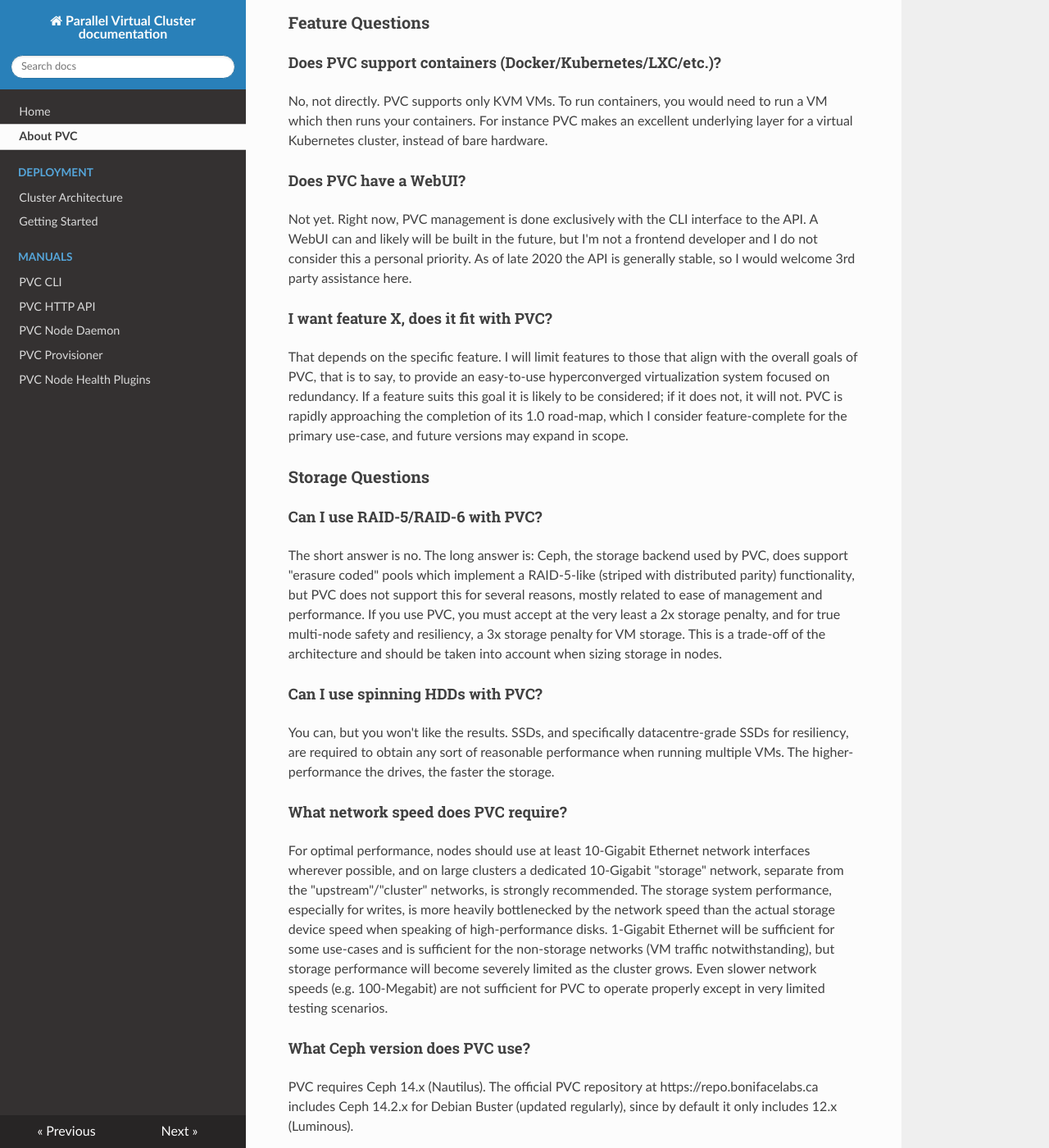
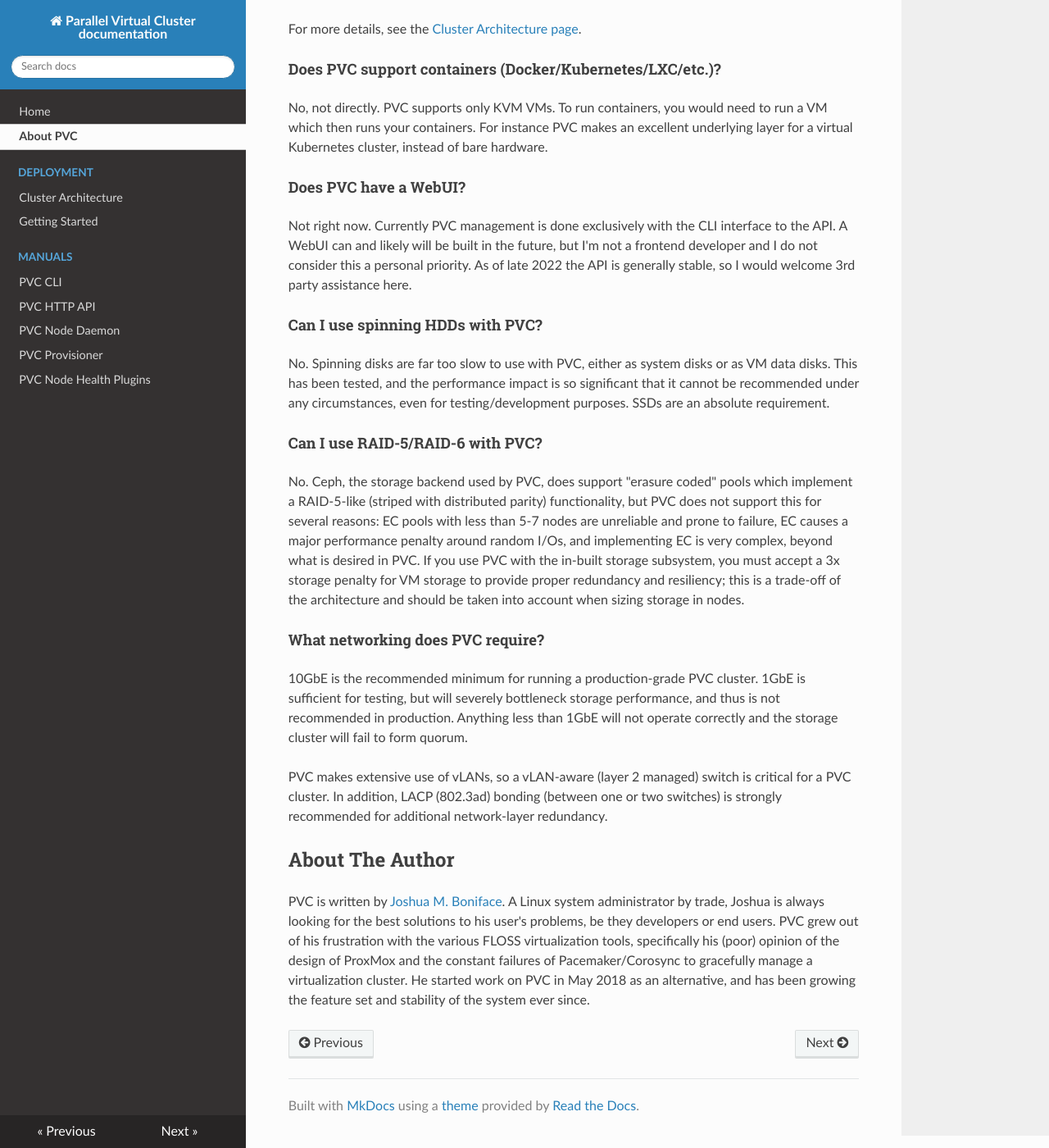
Before and after one commit to parallelvirtualcluster/docs, an MkDocs documentation site: the page built from docs/about-pvc.md, in a window 1280 px wide and 1400 px high, scrolled down 3628 px. Shown: the whole window at 82% size. Built offline with MkDocs 1.6.1, drawn with Linux system fonts in a browser that asks for light colours; nearby versions of some CDN libraries; some of the changed text lies outside the part shown.

Commit message:
Revamp about document

```diff
--- a/docs/about-pvc.md
+++ b/docs/about-pvc.md
@@ -20,43 +20,41 @@
 
 Finally, proprietary solutions dominate this space. VMWare and Nutanix are the two largest names, with these products providing functionality for both small and large clusters, but proprietary software limits both flexibility and freedom, and the costs associated with these solutions is immense.
 
-PVC aims to bridge the gaps between these categories. Like the larger FLOSS and proprietary projects, PVC can scale up to very large cluster sizes, while remaining usable even for small clusters as well. Like the smaller FLOSS and proprietary projects, PVC aims to be very simple to use, with a fully programmable API, allowing administrators to get on with more important things. Like the other FLOSS solutions, PVC is free, both as in beer and as in speech, allowing the administrator to inspect, modify, and tailor it to their needs. And finally, PVC is built from the ground-up to support host-level redundancy at every layer, rather than this being an expensive, optional, or tacked on feature, using standard, well-tested and well-supported components.
+PVC aims to bridge the gaps between these 3 categories. Like the larger FLOSS and proprietary projects, PVC can scale up to very large cluster sizes, while remaining easily usable for small clusters as well. Like the smaller FLOSS and proprietary projects, PVC aims to be very simple to use, with a consistent CLI interface and a fully programmable API, allowing administrators to easily manage the cluster and then get on with more important things. Like the other FLOSS solutions, PVC is Free Software, free both as in beer and as in speech, allowing the administrator to inspect, modify, and tailor it to their needs. Finally, PVC is built from the ground-up to support host-level redundancy at every layer, rather than this being an expensive, optional, or tacked on feature, using standard, well-tested and well-supported components.
 
 In short, it is a Free Software, scalable, redundant, self-healing, and self-managing private cloud solution designed with administrator simplicity in mind.
 
 ## Building Blocks
 
-PVC is build from a number of other, open source components. The main system itself is a series of software daemons (services) written in Python 3, with the CLI interface also written in Python 3.
+PVC itself is a series of software daemons (services) written in Python 3, with the CLI interface also written in Python 3, designed to glue other FLOSS tools together in order to provide a consistent cluster.
 
-Virtual machines themselves are run with the Linux KVM subsystem via the Libvirt virtual machine management library. This provides the maximum flexibility and compatibility for running various guest operating systems in multiple modes (fully-virtualized, para-virtualized, virtio-enabled, etc.).
+Virtual Machines (VMs) on PVC are run with the Linux KVM subsystem via the Libvirt virtual machine management library. This provides the maximum flexibility and compatibility for running various guest operating systems in multiple modes (fully-virtualized, para-virtualized, virtio-enabled, etc.).
 
 To manage cluster state, PVC uses Zookeeper. This is an Apache project designed to provide a highly-available and always-consistent key-value database. The various daemons all connect to the distributed Zookeeper database to both obtain details about cluster state, and to manage that state. For instance the node daemon watches Zookeeper for information on what VMs to run, networks to create, etc., while the API writes to or reads information from Zookeeper in response to requests. The Zookeeper database is the glue which holds the cluster together.
 
-Additional relational database functionality, specifically for the managed network DNS aggregation subsystem and the VM provisioner, is provided by the PostgreSQL database system and the Patroni management tool, which provides automatic clustering and failover for PostgreSQL database instances.
+Additional relational database functionality, specifically for the VM provisioner and (optional) managed network DNS aggregation subsystem, is provided by the PostgreSQL database system and the Patroni management tool, which provides automatic clustering and failover for PostgreSQL database instances, itself leveraging Zookeeper.
 
-Node network routing for managed networks providing EBGP VXLAN and route-learning is provided by FRRouting, a descendant project of Quaaga and GNU Zebra. Upstream routers can use this interface to learn routes to cluster networks as well. PVC also makes extensive use of the standard Linux `iprouting` stack.
+Node network routing for EBGP VXLAN managed networks and route-learning is provided by FRRouting, a descendant project of Quaaga and GNU Zebra. Upstream routers can use this interface to learn routes to cluster networks as well. PVC also makes extensive use of the standard Linux `iprouting` stack, with VMs connected to each other and to physical interfaces via software bridging, VXLANs (managed networks) and vLANs (bridged networks).
 
-The storage subsystem is provided by Ceph, a distributed object-based storage subsystem with proven stability, extensive scalability, self-managing, and self-healing functionality. The Ceph RBD (RADOS Block Device) subsystem is used to provide VM block devices similar to traditional LVM or ZFS zvols, but in a distributed, shared-storage manner.
+The storage subsystem for PVC is provided by Ceph, a distributed object-based storage subsystem with proven stability, extensive scalability, self-managing, and self-healing functionality. The Ceph RBD (RADOS Block Device) subsystem is used to provide VM block devices similar to traditional LVM or ZFS zvols, but in a distributed, shared-storage manner, leveraging the Libvirt/KVM direct RBD interface.
 
-All the components are designed to be run on top of Debian GNU/Linux with the SystemD system service manager; several versions of Debian are supported, including 10.x "Buster", 11.x "Bullseye", and 12.x "Bookworm". This OS provides a stable base to run the various other subsystems while remaining truly Free Software, while SystemD provides functionality such as automatic daemon restarting and complex startup/shutdown ordering.
+All components of PVC are designed to be run on top of Debian GNU/Linux with the SystemD system service manager; several versions of Debian are supported, including 10.x "Buster", 11.x "Bullseye", and 12.x "Bookworm". This OS provides a stable base to run the various other subsystems while remaining truly Free Software, while SystemD provides functionality such as automatic daemon restarting and complex startup/shutdown ordering. New Debian releases occur every 2-3 years, and PVC is updated regularly to add compatibility for new versions.
 
 ## Frequently Asked Questions
 
-### General Questions
+#### What is PVC?
 
-#### What is it?
-
-PVC is a virtual machine management suite designed around high-availability and ease-of-use. It can be considered an alternative to OpenStack, ProxMox, Nutanix, and other similar solutions that manage not just the VMs, but the surrounding infrastructure as well.
+In short, it is a Free Software, scalable, redundant, self-healing, and self-managing private cloud solution designed with administrator simplicity in mind. In order words, it is a virtual machine management tool or "private cloud" system designed around high-availability and ease-of-use. It can be considered an alternative to OpenStack, ProxMox, Nutanix, and other similar solutions that manage not just the VMs, but the surrounding infrastructure as well.
 
 #### Why would you make this?
 
-After becoming frustrated by numerous other management tools, I discovered that what I wanted didn't exist as FLOSS software, so I built it myself. Since then, I have also been able to leverage PVC both for my own purposes as well as for my employer, a win-win for the project.
+After becoming frustrated by numerous other tools such as ProxMox and Pacemaker/Corosync for VM management, I discovered that what I wanted didn't really exist as FLOSS software, so I decided to build it myself. Since then, I have also been able to leverage PVC both for my own purposes as well as for my employer, a win-win for the project. While other competetors have since emerged, I believe PVC best suits my own needs and can be useful for others too.
 
 #### Is PVC right for me?
 
 PVC might be right for you if:
 
-1. You need KVM-based VMs.
+1. You primarily use Virtual Machines (VMs) and a simple management layer for them.
 2. You want management of storage and networking (a.k.a. "batteries-included") in the same tool.
 3. You want hypervisor-level redundancy, able to tolerate hypervisor downtime seamlessly, for all elements of the stack.
 4. You have a requirement of at least 3 nodes' worth of compute and storage.
@@ -67,7 +65,7 @@
 
 For a redundant cluster, yes. PVC requires a majority quorum for proper operation at various levels, and the smallest possible majority quorum is 2-of-3; thus 3 nodes is the smallest safe minimum. That said, you can run PVC on a single node for testing/lab purposes without host-level redundancy, should you wish to do so, and it might also be possible to run 2 "main" systems with a 3rd "quorum observer" hosting only the management tools but no VMs; however these options are not officially supported, as PVC is designed primarily for 3+ node operation.
 
-### Feature Questions
+For more details, see the [Cluster Architecture page](/deployment/cluster-architecture).
 
 #### Does PVC support containers (Docker/Kubernetes/LXC/etc.)?
 
@@ -75,30 +73,22 @@
 
 #### Does PVC have a WebUI?
 
-Not yet. Right now, PVC management is done exclusively with the CLI interface to the API. A WebUI can and likely will be built in the future, but I'm not a frontend developer and I do not consider this a personal priority. As of late 2020 the API is generally stable, so I would welcome 3rd party assistance here.
+Not right now. Currently PVC management is done exclusively with the CLI interface to the API. A WebUI can and likely will be built in the future, but I'm not a frontend developer and I do not consider this a personal priority. As of late 2022 the API is generally stable, so I would welcome 3rd party assistance here.
 
-#### I want feature X, does it fit with PVC?
+#### Can I use spinning HDDs with PVC?
 
-That depends on the specific feature. I will limit features to those that align with the overall goals of PVC, that is to say, to provide an easy-to-use hyperconverged virtualization system focused on redundancy. If a feature suits this goal it is likely to be considered; if it does not, it will not. PVC is rapidly approaching the completion of its 1.0 road-map, which I consider feature-complete for the primary use-case, and future versions may expand in scope.
-
-### Storage Questions
+No. Spinning disks are far too slow to use with PVC, either as system disks or as VM data disks. This has been tested, and the performance impact is so significant that it cannot be recommended under any circumstances, even for testing/development purposes. SSDs are an absolute requirement.
 
 #### Can I use RAID-5/RAID-6 with PVC?
 
-The short answer is no. The long answer is: Ceph, the storage backend used by PVC, does support "erasure coded" pools which implement a RAID-5-like (striped with distributed parity) functionality, but PVC does not support this for several reasons, mostly related to ease of management and performance. If you use PVC, you must accept at the very least a 2x storage penalty, and for true multi-node safety and resiliency, a 3x storage penalty for VM storage. This is a trade-off of the architecture and should be taken into account when sizing storage in nodes.
+No. Ceph, the storage backend used by PVC, does support "erasure coded" pools which implement a RAID-5-like (striped with distributed parity) functionality, but PVC does not support this for several reasons: EC pools with less than 5-7 nodes are unreliable and prone to failure, EC causes a major performance penalty around random I/Os, and implementing EC is very complex, beyond what is desired in PVC. If you use PVC with the in-built storage subsystem, you must accept a 3x storage penalty for VM storage to provide proper redundancy and resiliency; this is a trade-off of the architecture and should be taken into account when sizing storage in nodes.
 
-#### Can I use spinning HDDs with PVC?
+#### What networking does PVC require?
 
-You can, but you won't like the results. SSDs, and specifically datacentre-grade SSDs for resiliency, are required to obtain any sort of reasonable performance when running multiple VMs. The higher-performance the drives, the faster the storage.
+10GbE is the recommended minimum for running a production-grade PVC cluster. 1GbE is sufficient for testing, but will severely bottleneck storage performance, and thus is not recommended in production. Anything less than 1GbE will not operate correctly and the storage cluster will fail to form quorum.
 
-#### What network speed does PVC require?
-
-For optimal performance, nodes should use at least 10-Gigabit Ethernet network interfaces wherever possible, and on large clusters a dedicated 10-Gigabit "storage" network, separate from the "upstream"/"cluster" networks, is strongly recommended. The storage system performance, especially for writes, is more heavily bottlenecked by the network speed than the actual storage device speed when speaking of high-performance disks. 1-Gigabit Ethernet will be sufficient for some use-cases and is sufficient for the non-storage networks (VM traffic notwithstanding), but storage performance will become severely limited as the cluster grows. Even slower network speeds (e.g. 100-Megabit) are not sufficient for PVC to operate properly except in very limited testing scenarios.
-
-#### What Ceph version does PVC use?
-
-PVC requires Ceph 14.x (Nautilus). The official PVC repository at https://repo.bonifacelabs.ca includes Ceph 14.2.x for Debian Buster (updated regularly), since by default it only includes 12.x (Luminous).
+PVC makes extensive use of vLANs, so a vLAN-aware (layer 2 managed) switch is critical for a PVC cluster. In addition, LACP (802.3ad) bonding (between one or two switches) is strongly recommended for additional network-layer redundancy.
 
 ## About The Author
 
-PVC is written by [Joshua](https://www.boniface.me) [M.](https://bonifacelabs.ca) [Boniface](https://github.com/joshuaboniface). A Linux system administrator by trade, Joshua is always looking for the best solutions to his user's problems, be they developers or end users. PVC grew out of his frustration with the various FOSS virtualization tools, as well as and specifically, the constant failures of Pacemaker/Corosync to gracefully manage a virtualization cluster. He started work on PVC at the end of May 2018 as a simple alternative to a Corosync/Pacemaker-managed virtualization cluster, and has been growing the feature set and stability of the system ever since.
+PVC is written by [Joshua](https://www.boniface.me) [M.](https://bonifacelabs.ca) [Boniface](https://github.com/joshuaboniface). A Linux system administrator by trade, Joshua is always looking for the best solutions to his user's problems, be they developers or end users. PVC grew out of his frustration with the various FLOSS virtualization tools, specifically his (poor) opinion of the design of ProxMox and the constant failures of Pacemaker/Corosync to gracefully manage a virtualization cluster. He started work on PVC in May 2018 as an alternative, and has been growing the feature set and stability of the system ever since.
```
